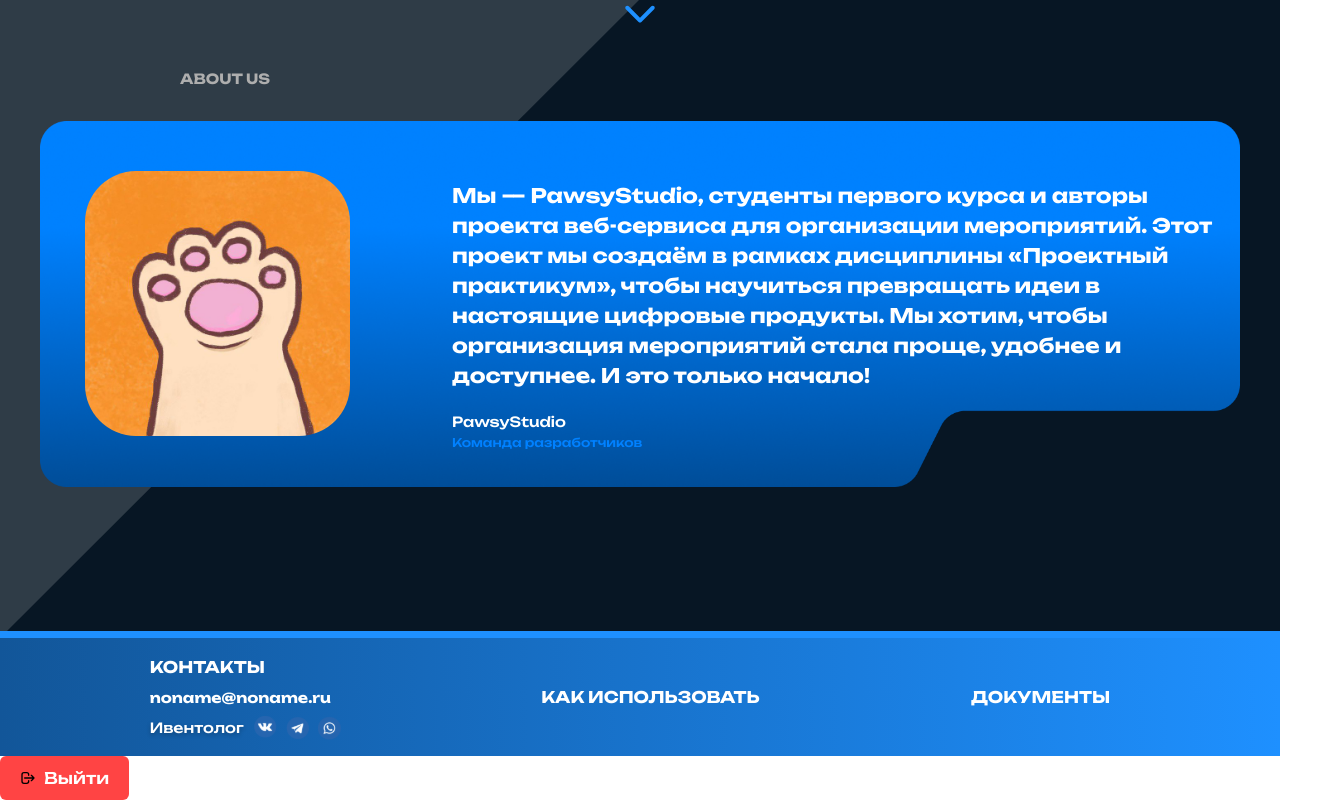
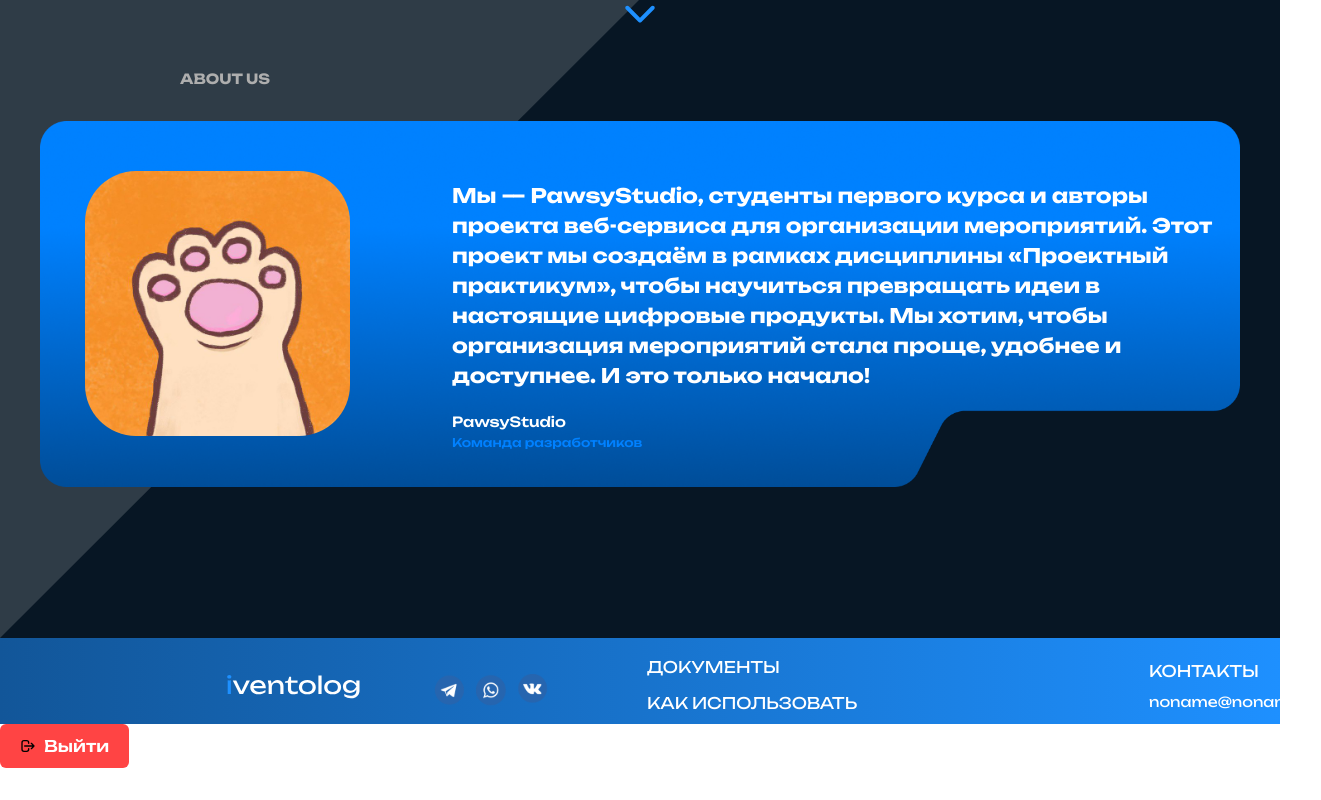
Before and after one commit to PawsyStudio/Iventolog, a React (Vite) app in the folder Frontend/: page / in a window 1280 px wide. Shown: the part 2357-3157 px from the top of the page, 1321 px wide, since content can reach past the window. After the commit the page ends 3125 px from the top, so only its background shows below. Built offline with nearby package versions, Linux system fonts and the light colour scheme.

Commit message:
Обновлён подвал

```diff
--- a/Frontend/src/components/footer/Footer.tsx
+++ b/Frontend/src/components/footer/Footer.tsx
@@ -1,32 +1,43 @@
 import styles from './footer.module.css';
-import Logo1 from '../../assets/images/social/logoVK.svg'; // Путь к первому лого
-import Logo2 from '../../assets/images/social/logoTelegram.svg'; // Путь ко второму лого
-import Logo3 from '../../assets/images/social/logoWhatsApp.svg'; // Путь к третьему лого
+import MainLogo from '../../assets/images/logos/iventologFooter.svg';
+import LogoTelegram from '../../assets/images/social/logoTelegram.svg';
+import LogoWhatsApp from '../../assets/images/social/logoWhatsApp.svg';
+import LogoVK from '../../assets/images/social/logoVK.svg';
 
 export default function Footer() {
   return (
     <footer className={styles.footer}>
-            <div className={styles.socialBlock}>
-                <h3 className={styles.socialTitle}>КОНТАКТЫ</h3>
-                <a href="mailto:noname@noname.ru" className={styles.email}>noname@noname.ru</a>
-                <div className={styles.brandWithLogos}>
-                    <span className={styles.brandName}>Ивентолог</span>
-                    <div className={styles.logos}>
-                        <a href="https://vk.com" target="_blank" rel="noopener noreferrer">
-                         <img src={Logo1} alt="VK" className={styles.logo} />
-                        </a>
+
+      {/* 1. Логотип */}
+      <div className={styles.logoBlock}>
+        <img src={MainLogo} alt="Ивентолог" className={styles.mainLogo} />
+      </div>
+
+      {/* 2. Социальные иконки в одну строку */}
+      <div className={styles.socialIconsBlock}>
         <a href="https://telegram.org" target="_blank" rel="noopener noreferrer">
-                         <img src={Logo2} alt="Telegram" className={styles.logo} />
+          <img src={LogoTelegram} alt="Telegram" className={styles.socialIcon} />
         </a>
         <a href="https://wa.me" target="_blank" rel="noopener noreferrer">
-                         <img src={Logo3} alt="WhatsApp" className={styles.logo} />
+          <img src={LogoWhatsApp} alt="WhatsApp" className={styles.socialIcon} />
+        </a>
+        <a href="https://vk.com" target="_blank" rel="noopener noreferrer">
+          <img src={LogoVK} alt="VK" className={styles.socialIcon} />
         </a>
       </div>
-                </div>
+
+      {/* 3. Ссылки в столбец */}
+      <div className={styles.linksBlock}>
+        <a href="#" className={styles.link}>ДОКУМЕНТЫ</a>
+        <a href="#" className={styles.link}>КАК ИСПОЛЬЗОВАТЬ</a>
       </div>
 
-            <a href="#" className={styles.link}>КАК ИСПОЛЬЗОВАТЬ</a>
-            <a href="#" className={styles.link}>ДОКУМЕНТЫ</a>
+      {/* 4. Контакты */}
+      <div className={styles.contactsBlock}>
+        <h3 className={styles.contactTitle}>КОНТАКТЫ</h3>
+        <a href="mailto:noname@noname.ru" className={styles.email}>noname@noname.ru</a>
+      </div>
+
     </footer>
-    )
+  );
 }
--- a/Frontend/src/components/footer/footer.module.css
+++ b/Frontend/src/components/footer/footer.module.css
@@ -1,41 +1,79 @@
-/* Глобальные настройки шрифта для подвала */
 .footer {
-    font-family: 'Unbounded', sans-serif;
-    font-weight: 700; /* Bold для всех элементов */
-    font-variation-settings: 'wght' 700; /* Для переменного шрифта */
+  width: 100%;
+  height: 86px;
+  background: linear-gradient(to right, #125699, #1E90FF);
+  display: flex;
+  position: relative;
+  color: white;
   font-size: 16px;
+  font-weight: 400;
 }
 
-/* Исключение для текста "Ивентолог" */
-.brandName {
-    font-weight: 500 !important; /* Medium */
-    font-variation-settings: 'wght' 500;
-    font-size: 14px;
-    text-shadow: 0px 2px 4px rgba(0, 0, 0, 0.25); /* Тень */
+/* 1. Логотип */
+.logoBlock {
+  position: absolute;
+  top: 34px;
+  left: 227px;
 }
 
-/* Остальные стили */
-.footer {
-    width: 100%;
-    height: 118px;
-    background: linear-gradient(to right, #125699, #1E90FF);
-    display: flex;
-    align-items: center;
-    justify-content: space-around;
-    filter: drop-shadow(0 -7px 0 #1E90FF);
-    padding: 0 5%;
-    color: white;
+.mainLogo {
+  width: 133px;
+  height: 30px;
+  object-fit: contain;
 }
 
-.socialBlock {
+/* 2. Социальные иконки — в строку */
+.socialIconsBlock {
+  position: absolute;
+  top: 36px;
+  left: calc(247px + 80px + 107px);
+  display: flex;
+  flex-direction: row;
+  gap: 12px;
+}
+
+.socialIcon {
+  width: 30px;
+  height: 32px;
+  object-fit: contain;
+  transition: transform 0.3s ease;
+}
+
+.socialIcon:hover {
+  transform: scale(1.1);
+  filter: brightness(1.2);
+}
+
+/* 3. Документы и Как использовать — в столбец */
+.linksBlock {
+  position: absolute;
+  top: 17px;
+  left: calc(247px + 133px + 107px + 160px);
+  display: flex;
+  flex-direction: column;
+  align-items: flex-start;
+  gap: 12px;
+}
+
+.link {
+  color: white;
+  text-decoration: none;
+  font-size: 16px;
+  white-space: nowrap;
+}
+
+/* 4. Контакты — в столбец */
+.contactsBlock {
+  position: absolute;
+  top: 21px;
+  left: calc(247px + 133px + 107px + 160px + 502px);
   display: flex;
   flex-direction: column;
   align-items: flex-start;
   gap: 8px;
-    min-width: 200px;
 }
 
-.socialTitle {
+.contactTitle {
   font-size: 16px;
   margin: 0;
 }
@@ -45,37 +83,3 @@
   text-decoration: none;
   font-size: 14px;
 }
-
-.brandWithLogos {
-    display: flex;
-    align-items: center;
-    gap: 10px;
-}
-
-.logos {
-    display: flex;
-    gap: 8px;
-}
-
-.logo {
-    width: 24px;
-    height: 24px;
-    object-fit: contain;
-    background: transparent;
-    border: none;
-    border-radius: 0;
-    transition: transform 0.3s ease;
-}
-
-.logo:hover {
-    transform: scale(1.1);
-    filter: brightness(1.2);
-}
-
-.link {
-    color: white;
-    text-decoration: none;
-    font-size: 16px;
-    padding: 0 20px;
-    white-space: nowrap;
-}
```
Lines whose indentation alone changed are shown as unchanged.
